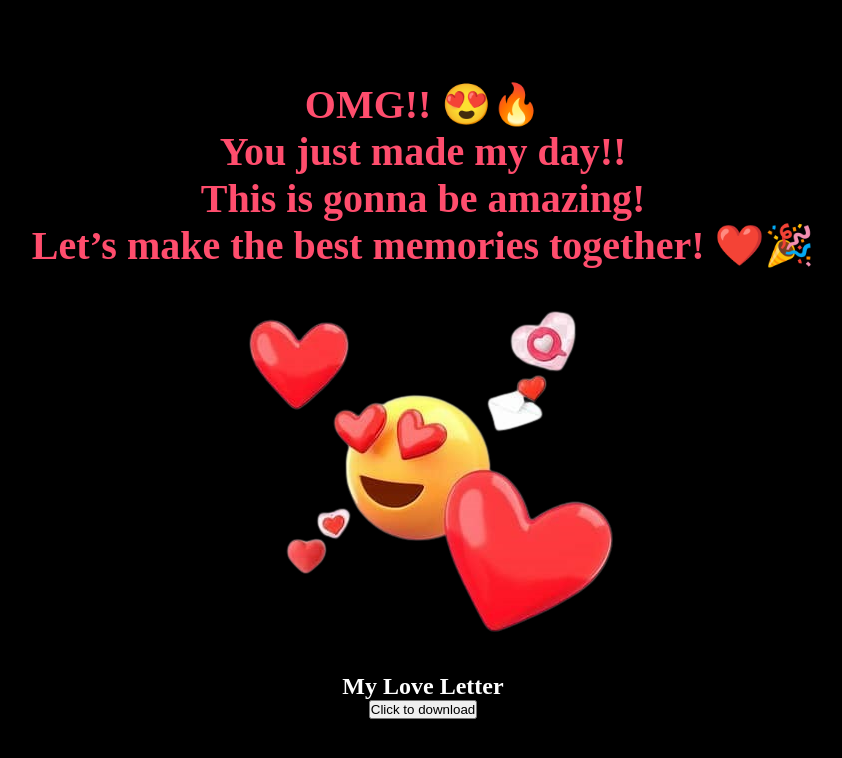
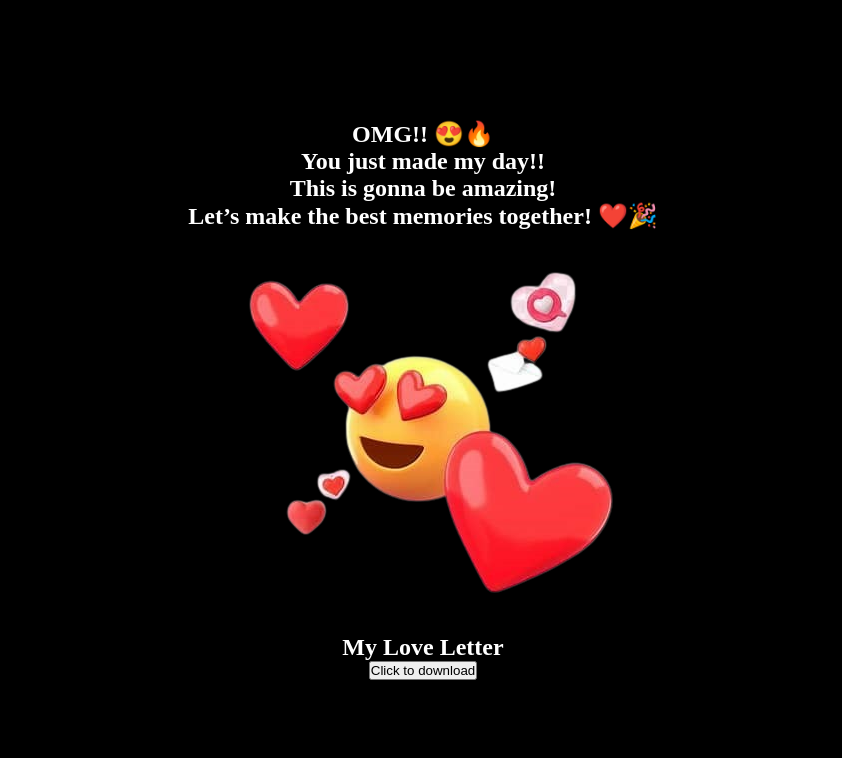
Before and after one commit to djtimog/be-my-valentine, a plain HTML site: page index.html in a window 1280 px wide. Both pictures are taken after a click on the button "YES". Shown: the whole page, without its empty margins (217-1059 px from the left). Drawn offline with Linux system fonts and the light colour scheme.

Commit message:
Change main heading to h2 for improved semantic structure in audio playback section

```diff
--- a/index.html
+++ b/index.html
@@ -1805,8 +1805,8 @@
         body.innerHTML = `
               <div class="yes-page">
                 <audio src="audio/milli.mp3" class="audio" autoplay></audio>
-                <h1>OMG!! 😍🔥 <br/> You just made my day!!<br/> This is gonna be amazing!
-                  <br/> Let’s make the best memories together! ❤️🎉</h1>
+                <h2>OMG!! 😍🔥 <br/> You just made my day!!<br/> This is gonna be amazing!
+                  <br/> Let’s make the best memories together! ❤️🎉</h2>
                 <img src="img/blushing-image.png" alt="blushingImage" class="blushing-image" />
 
                 <h2>My Love Letter</h2>
```
